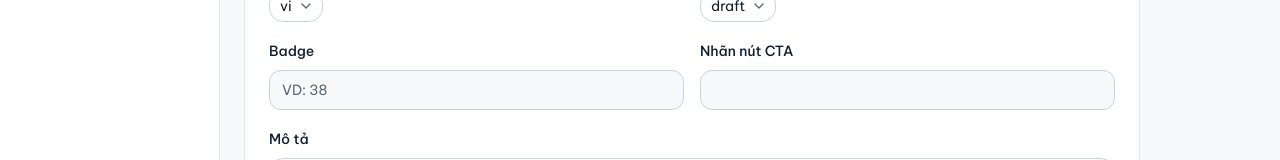
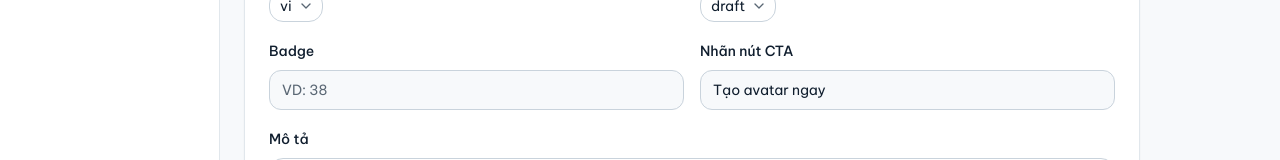
Before and after one commit to vietductran16092003/FPT-Avatar-, a Next.js app: page /admin/campaigns in a window 1280 px wide. Both pictures are taken after a click on the button "+ Campaign mới". Shown: the part 503-663 px from the top of the page. Built offline with nearby package versions, Linux system fonts and the light colour scheme; no server answers.

Commit message:
fix: align ctaLabel initialization with brief specification - use 'Tạo avatar ngay' as default

```diff
--- a/src/app/admin/campaigns/campaign-form.tsx
+++ b/src/app/admin/campaigns/campaign-form.tsx
@@ -21,7 +21,7 @@ export function CampaignForm({ onSubmit, initial }: { onSubmit: (draft: Campaign
   const [title, setTitle] = useState(initial?.displayConfig.title ?? "");
   const [badge, setBadge] = useState(initial?.displayConfig.badge ?? "");
   const [description, setDescription] = useState(initial?.displayConfig.description ?? "");
-  const [ctaLabel, setCtaLabel] = useState(initial?.displayConfig.ctaLabel ?? "");
+  const [ctaLabel, setCtaLabel] = useState(initial?.displayConfig.ctaLabel ?? "Tạo avatar ngay");
   const [startDate, setStartDate] = useState(initial?.startDate ?? "");
   const [endDate, setEndDate] = useState(initial?.endDate ?? "");
   const [language, setLanguage] = useState<"vi" | "en">(initial?.language ?? "vi");
```
